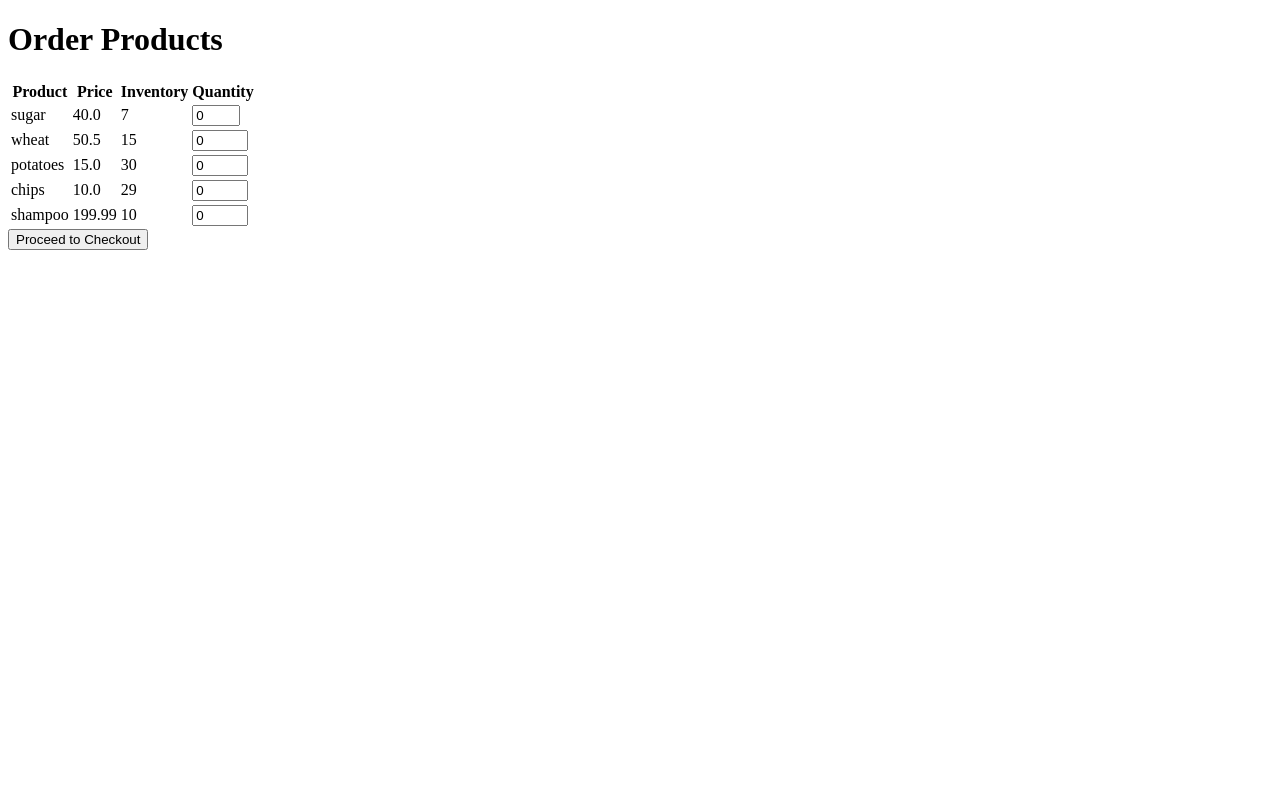
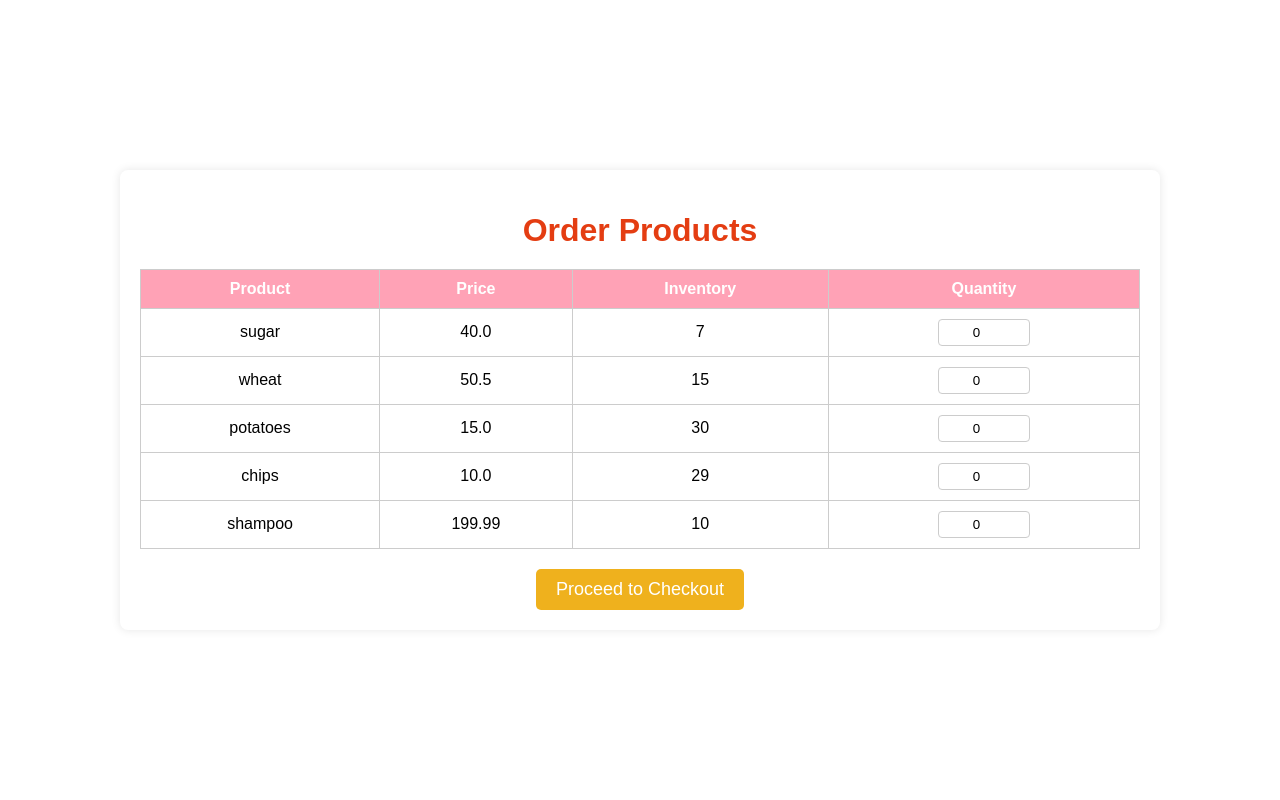
Before and after one commit to Chaitanya2004kabra/Grocery-Store-App, a Flask app: page /order in a window 1280 px wide. Run offline with Flask 3, Linux system fonts and the light colour scheme; data comes from the database, SQL or seed files in the repository.

Commit message:
Update order.html
css

```diff
--- a/templates/order.html
+++ b/templates/order.html
@@ -3,8 +3,68 @@
 <head>
     <meta charset="UTF-8">
     <title>Order Products</title>
+    <style>
+        body {
+            font-family: 'Arial', sans-serif;
+            background-color: #EBE9EI; /* Light background color */
+            margin: 0;
+            padding: 0;
+            display: flex;
+            justify-content: center;
+            align-items: center;
+            height: 100vh;
+        }
+        .container {
+            width: 80%;
+            max-width: 1000px; /* Limit the width for larger screens */
+            padding: 20px;
+            background-color: #FFFFFF; /* White background for the container */
+            box-shadow: 0 0 10px rgba(0, 0, 0, 0.1);
+            border-radius: 8px;
+            text-align: center;
+        }
+        h1 {
+            color: #E43D12; /* Heading color */
+            margin-bottom: 20px;
+        }
+        table {
+            width: 100%;
+            border-collapse: collapse;
+            margin-bottom: 20px;
+        }
+        th, td {
+            border: 1px solid #cccccc;
+            padding: 10px;
+            text-align: center;
+        }
+        th {
+            background-color: #FFA2B6; /* Header background color */
+            color: #FFFFFF; /* Header text color */
+        }
+        input[type="number"] {
+            width: 80px;
+            padding: 5px;
+            border: 1px solid #cccccc;
+            border-radius: 4px;
+            text-align: center;
+        }
+        button {
+            background-color: #EFB11D; /* Button background color */
+            color: #FFFFFF; /* Button text color */
+            border: none;
+            padding: 10px 20px;
+            font-size: 18px;
+            border-radius: 5px;
+            cursor: pointer;
+            transition: background-color 0.3s;
+        }
+        button:hover {
+            background-color: #E43D12; /* Button hover background color */
+        }
+    </style>
 </head>
 <body>
+    <div class="container">
         <h1>Order Products</h1>
         <form action="{{ url_for('checkout') }}" method="POST">
             <table>
@@ -27,5 +87,6 @@
             </table>
             <button type="submit">Proceed to Checkout</button>
         </form>
+    </div>
 </body>
 </html>
```
Lines whose indentation alone changed are shown as unchanged.
